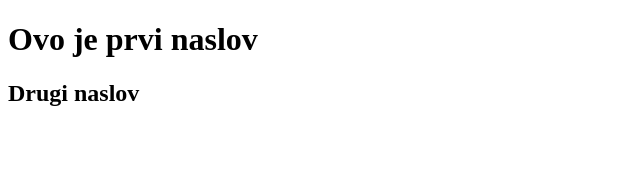
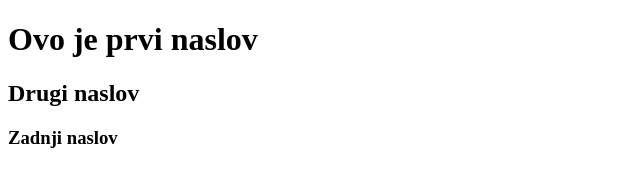
Before and after one commit to AndrijanaVr/Git-Demo, a website: page index.html in a window 1280 px wide. Shown: the whole page, without its empty margins (0-640 px from the left). Drawn offline with Linux system fonts and the light colour scheme.

Commit message:
Zadnji commit

```diff
--- a/index.html
+++ b/index.html
@@ -10,6 +10,7 @@
 <body>
   <h1>Ovo je prvi naslov</h1>
   <h2>Drugi naslov</h2>
+  <h3>Zadnji naslov</h3>
 </body>
 
 </html>
```
